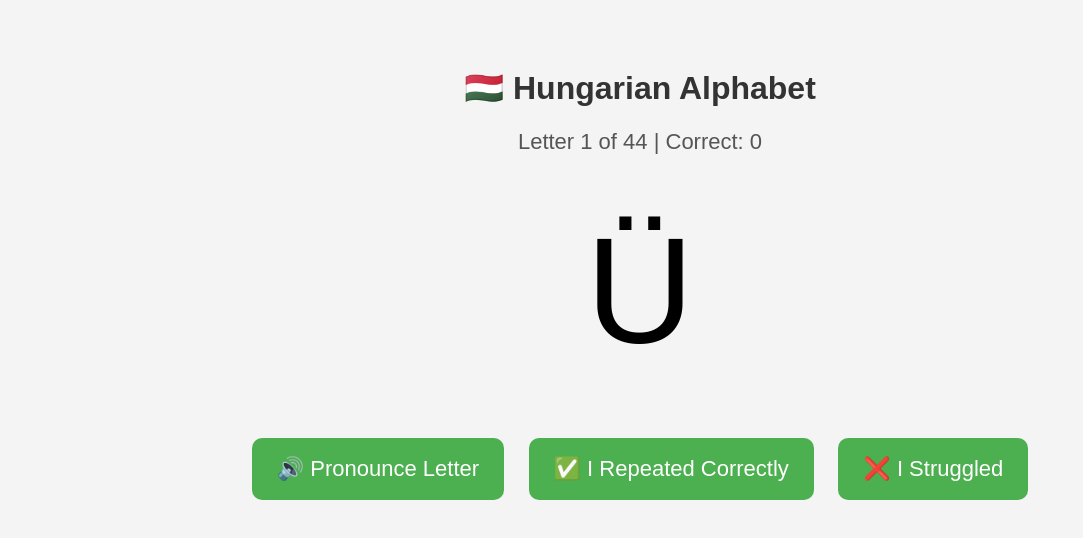
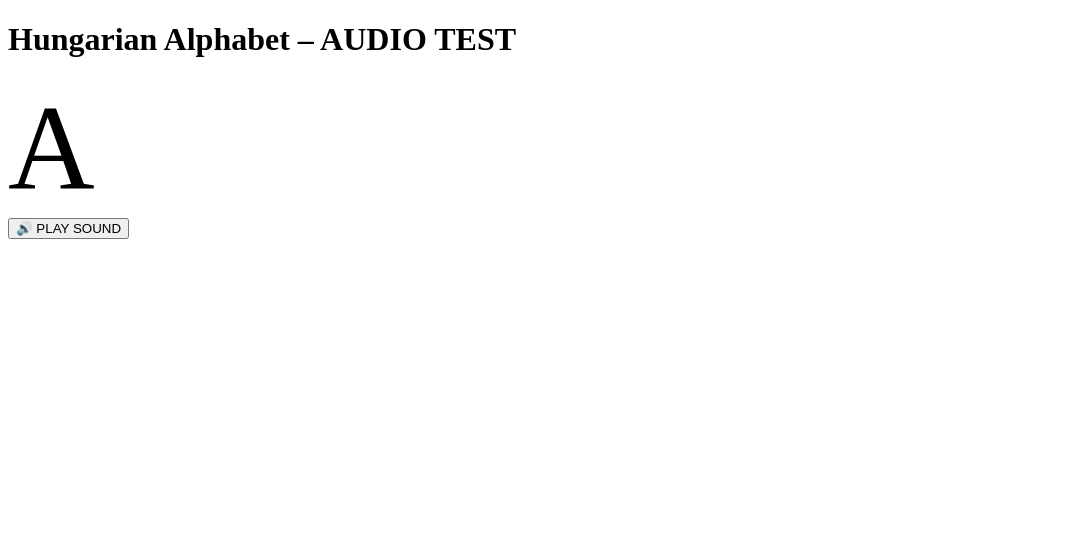
Before and after one commit to Tonygokul/hungarian-alphabet, a plain HTML site: page index.html in a window 1280 px wide. Shown: the whole page, without its empty margins (0-1083 px from the left). Drawn offline with Linux system fonts and the light colour scheme.

Commit message:
Update index.html
Signed-off-by: Tonygokul <116976409+Tonygokul@users.noreply.github.com>

```diff
--- a/index.html
+++ b/index.html
@@ -1,144 +1,30 @@
 <!DOCTYPE html>
-<html lang="en">
-
+<html>
 <head>
-    <meta charset="UTF-8">
-    <meta name="viewport" content="width=device-width, initial-scale=1.0">
-    <title>Hungarian Alphabet – Smart Repeat Mode</title>
-    <link rel="manifest" href="manifest.json">
-    <meta name="theme-color" content="#4CAF50">
-    <style>
-        body {
-            font-family: Arial, sans-serif;
-            text-align: center;
-            background-color: #f4f4f4;
-            padding: 40px;
-            user-select: none;
-        }
-
-        h1 {
-            color: #333;
-        }
-
-        .letter {
-            font-size: 150px;
-            margin: 50px 0;
-        }
-
-        .progress {
-            font-size: 22px;
-            margin-bottom: 20px;
-            color: #555;
-        }
-
-        button {
-            font-size: 22px;
-            padding: 18px 25px;
-            margin: 10px;
-            cursor: pointer;
-            border-radius: 10px;
-            background-color: #4CAF50;
-            color: white;
-            border: none;
-        }
-
-        button:active {
-            background-color: #45a049;
-        }
-    </style>
+<meta charset="UTF-8">
+<meta name="viewport" content="width=device-width, initial-scale=1.0">
+<title>Hungarian Alphabet Test</title>
 </head>
-
 <body>
 
-    <h1>🇭🇺 Hungarian Alphabet</h1>
-    <div class="progress" id="progress"></div>
-    <div class="letter" id="letter"></div>
+<h1>Hungarian Alphabet – AUDIO TEST</h1>
 
-    <button onclick="playAudio()">🔊 Pronounce Letter</button>
-    <button onclick="correct()">✅ I Repeated Correctly</button>
-    <button onclick="incorrect()">❌ I Struggled</button>
+<div id="letter" style="font-size:120px;">A</div>
 
-    <audio id="audioPlayer"></audio>
+<button onclick="play()">🔊 PLAY SOUND</button>
 
-    <script>
-        // Letters array with audio
-        const letters = [
-            { letter: "A", audio: "a.mp3" }, { letter: "Á", audio: "aa.mp3" }, { letter: "B", audio: "b.mp3" },
-            { letter: "C", audio: "c.mp3" }, { letter: "CS", audio: "cs.mp3" }, { letter: "D", audio: "d.mp3" },
-            { letter: "DZ", audio: "dz.mp3" }, { letter: "DZS", audio: "dzs.mp3" }, { letter: "E", audio: "e.mp3" },
-            { letter: "É", audio: "ee.mp3" }, { letter: "F", audio: "f.mp3" }, { letter: "G", audio: "g.mp3" },
-            { letter: "GY", audio: "gy.mp3" }, { letter: "H", audio: "h.mp3" }, { letter: "I", audio: "i.mp3" },
-            { letter: "Í", audio: "ii.mp3" }, { letter: "J", audio: "j.mp3" }, { letter: "K", audio: "k.mp3" },
-            { letter: "L", audio: "l.mp3" }, { letter: "LY", audio: "ly.mp3" }, { letter: "M", audio: "m.mp3" },
-            { letter: "N", audio: "n.mp3" }, { letter: "NY", audio: "ny.mp3" }, { letter: "O", audio: "o.mp3" },
-            { letter: "Ó", audio: "oo.mp3" }, { letter: "Ö", audio: "oe.mp3" }, { letter: "Ő", audio: "ooe.mp3" },
-            { letter: "P", audio: "p.mp3" }, { letter: "Q", audio: "q.mp3" }, { letter: "R", audio: "r.mp3" },
-            { letter: "S", audio: "s.mp3" }, { letter: "SZ", audio: "sz.mp3" }, { letter: "T", audio: "t.mp3" },
-            { letter: "TY", audio: "ty.mp3" }, { letter: "U", audio: "u.mp3" }, { letter: "Ú", audio: "uu.mp3" },
-            { letter: "Ü", audio: "ue.mp3" }, { letter: "Ű", audio: "uue.mp3" }, { letter: "V", audio: "v.mp3" },
-            { letter: "W", audio: "w.mp3" }, { letter: "X", audio: "x.mp3" }, { letter: "Y", audio: "y.mp3" },
-            { letter: "Z", audio: "z.mp3" }, { letter: "ZS", audio: "zs.mp3" }
-        ];
+<audio id="audio"></audio>
 
-        // Shuffle letters
-        let practiceQueue = letters.slice().sort(() => Math.random() - 0.5);
-        let index = 0;
-        let correctCount = 0;
-
-        function showLetter() {
-            if (practiceQueue.length > 0 && index < practiceQueue.length) {
-                document.getElementById("letter").innerText = practiceQueue[index].letter;
-                document.getElementById("progress").innerText = `Letter ${index + 1} of ${practiceQueue.length} | Correct: ${correctCount}`;
-                playAudio();
-            } else {
-                alert(`🎉 Session finished!\nCorrect letters: ${correctCount} / ${letters.length}`);
-            }
-        }
-
-        function playAudio() {
-            const audio = document.getElementById("audioPlayer");
-            audio.src = "audio/" + practiceQueue[index].audio;
-            audio.play();
-        }
-
-        // User repeated correctly → next
-        function correct() {
-            correctCount++;
-            nextLetter();
-        }
-
-        // User struggled → keep in queue
-        function incorrect() {
-            practiceQueue.push(practiceQueue[index]);
-            nextLetter();
-        }
-
-        // Next letter
-        function nextLetter() {
-            index++;
-            showLetter();
-        }
-
-        // Swipe support
-        let touchstartX = 0, touchendX = 0;
-        function handleGesture() {
-            if (touchendX < touchstartX - 50) nextLetter();
-            if (touchendX > touchstartX + 50 && index > 0) { index--; showLetter(); }
-        }
-        document.addEventListener('touchstart', e => { touchstartX = e.changedTouches[0].screenX; });
-        document.addEventListener('touchend', e => { touchendX = e.changedTouches[0].screenX; handleGesture(); });
-
-        // Initialize
-        showLetter();
-
-        // Register service worker for offline
-        if ('serviceWorker' in navigator) {
-            navigator.serviceWorker.register('sw.js').then(() => {
-                console.log("Service Worker registered");
-            });
-        }
-    </script>
+<script>
+function play() {
+  const audio = document.getElementById("audio");
+  audio.src = "audio/a.mp3";
+  audio.load();
+  audio.play()
+    .then(() => console.log("playing"))
+    .catch(err => alert("AUDIO BLOCKED OR FILE NOT FOUND"));
+}
+</script>
 
 </body>
-
 </html>
```
